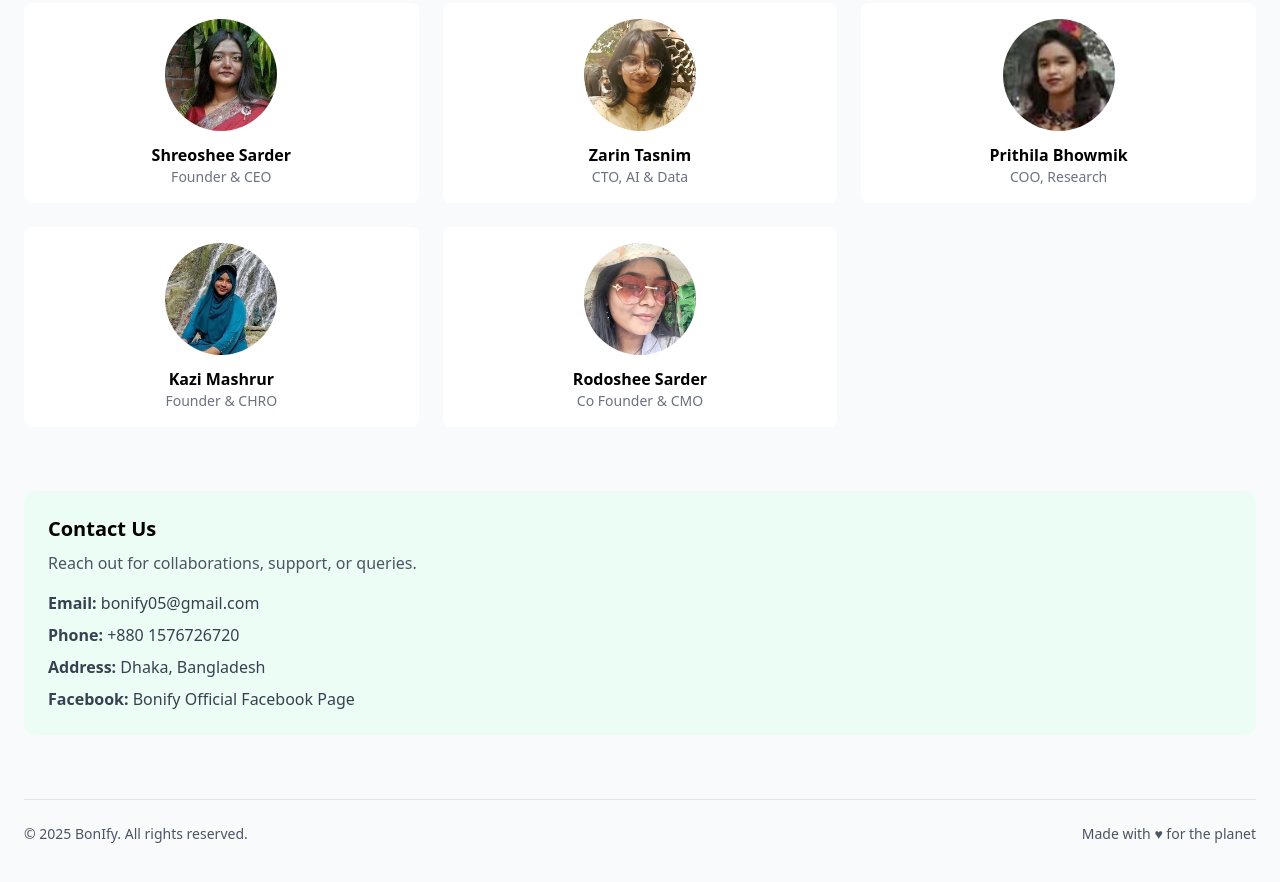
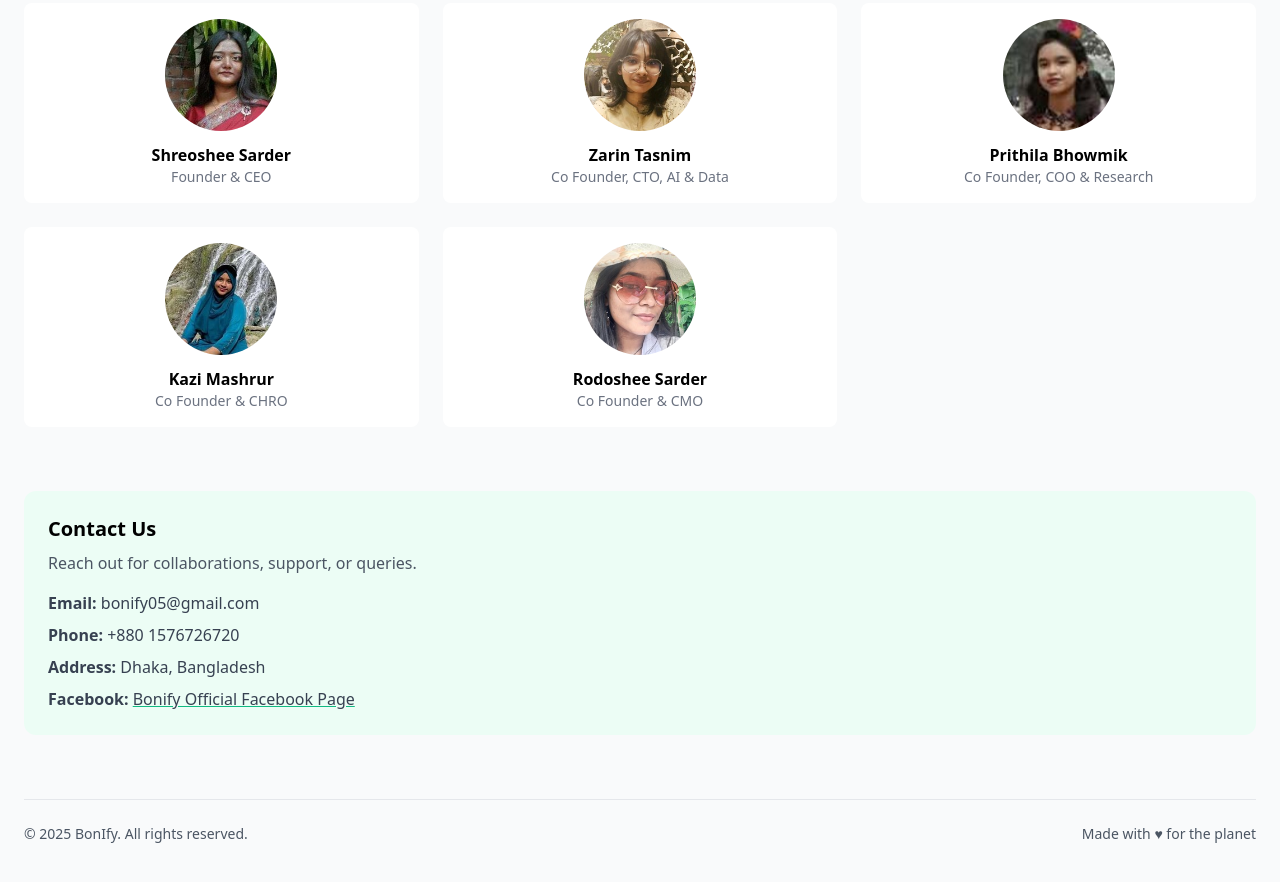
Before and after one commit to BonIfy05/bonify_website, a plain HTML site: page index.html in a window 1280 px wide. Shown: the part 1477-2359 px from the top of the page. Drawn offline with nearby package versions, Linux system fonts and the light colour scheme.

Commit message:
fixed titles

```diff
--- a/index.html
+++ b/index.html
@@ -217,17 +217,17 @@
                 <div class="p-4 bg-white rounded-lg text-center">
                     <img src="./images/1745175433489 (1).jpeg" class="mx-auto rounded-full w-28 h-28 object-cover">
                     <h4 class="mt-3 font-semibold">Zarin Tasnim</h4>
-                    <div class="text-sm text-gray-500">CTO, AI & Data</div>
+                    <div class="text-sm text-gray-500">Co Founder, CTO, AI & Data</div>
                 </div>
                 <div class="p-4 bg-white rounded-lg text-center">
                     <img src="./images/php (1).jpg" class="mx-auto rounded-full w-28 h-28 object-cover">
                     <h4 class="mt-3 font-semibold">Prithila Bhowmik</h4>
-                    <div class="text-sm text-gray-500">COO, Research</div>
+                    <div class="text-sm text-gray-500">Co Founder, COO & Research</div>
                 </div>
                 <div class="p-4 bg-white rounded-lg text-center">
                     <img src="./images/mp (1).jpg" class="mx-auto rounded-full w-28 h-28 object-cover">
                     <h4 class="mt-3 font-semibold">Kazi Mashrur</h4>
-                    <div class="text-sm text-gray-500">Founder & CHRO</div>
+                    <div class="text-sm text-gray-500">Co Founder & CHRO</div>
                 </div>
                 <div class="p-4 bg-white rounded-lg text-center">
                     <img src="./images/p.jpg" class="mx-auto rounded-full w-28 h-28 object-cover">
@@ -245,8 +245,9 @@
                 <p><strong>Email:</strong> bonify05@gmail.com</p>
                 <p><strong>Phone:</strong> +880 1576726720</p>
                 <p><strong>Address:</strong> Dhaka, Bangladesh</p>
-                <p><strong>Facebook:</strong> <a href="https://www.facebook.com/profile.php?id=61574060819451"> Bonify
-                        Official Facebook Page</a></p>
+                <p><strong>Facebook:</strong> <a href="https://www.facebook.com/profile.php?id=61574060819451"
+                        class="underline decoration-emerald-500 hover:decoration-teal-200"> Bonify
+                        Official Facebook Page </a></p>
             </div>
         </section>
 
```
